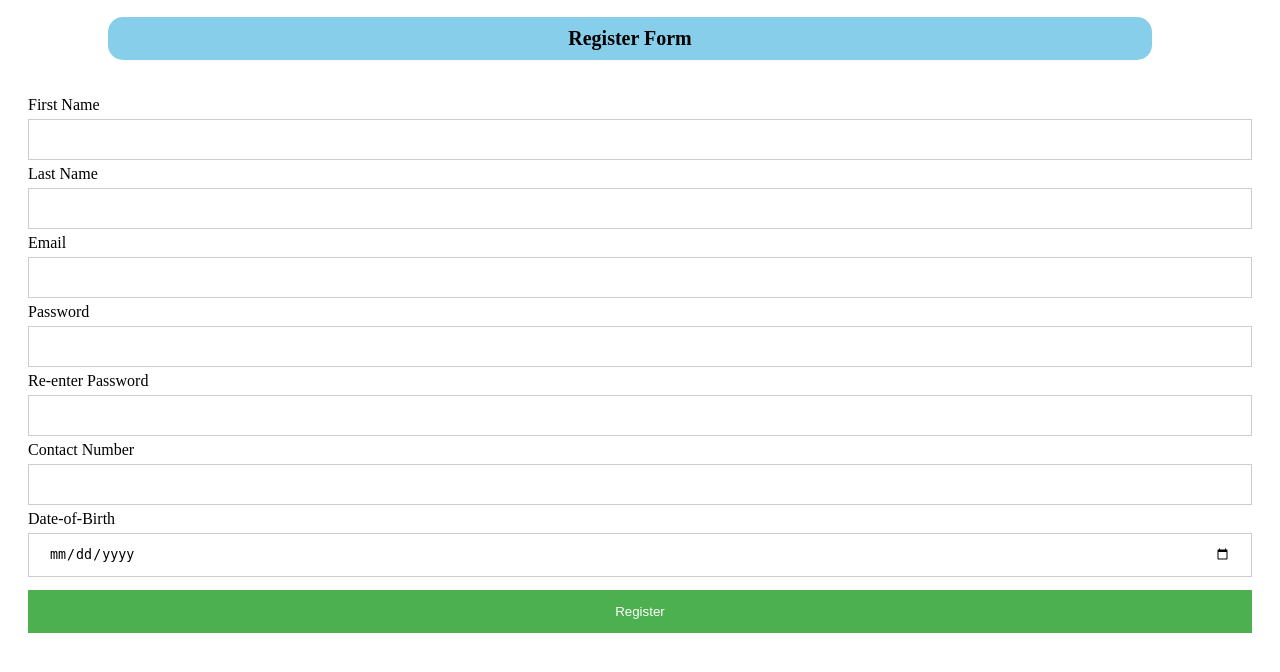
After one commit to AmbikaPuvvula/Django-TOT-, a Django app: page /register/ in a window 1280 px wide. The commit adds this page. Shown: the top 672 px of the page. Run offline with Django 3.2, Linux system fonts and the light colour scheme.

Commit message:
Yesterdays class added

```diff
--- a/Day1/Sample/Sample/urls.py
+++ b/Day1/Sample/Sample/urls.py
@@ -25,4 +25,7 @@ urlpatterns = [
     path('data/<str:name>/<int:num>/',views.data),
     path('table/<int:n>/',views.table),
     path('details/<str:name>/<int:n>/',views.details),
+    path('dcss/',views.samplecss),
+    path('login/',views.login),
+    path('register/',views.register),
 ]
--- /dev/null
+++ b/Day1/Sample/SampleApp/static/css/style.css
@@ -0,0 +1,33 @@
+h2 {
+  background-color: skyblue;
+  margin-left: 100px;
+  margin-right: 120px;
+  font-size: 20px;
+  padding: 10px;
+  border-radius: 15px;
+  text-align: center;
+}
+.container {
+  padding: 20px;
+}
+input[type="text"],
+input[type="password"],
+input[type="date"],
+input[type="email"],
+input[type="number"] {
+  width: 100%;
+  padding: 12px 20px;
+  margin: 5px 0;
+  display: inline-block;
+  border: 1px solid #ccc;
+  box-sizing: border-box;
+}
+button {
+  background-color: #4caf50;
+  color: white;
+  padding: 14px 20px;
+  margin: 8px 0;
+  border: none;
+  cursor: pointer;
+  width: 100%;
+}
--- a/Day1/Sample/SampleApp/templates/SApp/details.html
+++ b/Day1/Sample/SampleApp/templates/SApp/details.html
@@ -4,6 +4,6 @@
         <title>Details</title>
     </head>
     <body>
-        <h2>your names is: <span style="color: green;">{{na}}</span><span> Your number is: <span style="color: blue;">{{nu}}</span></h2>
+        <h2>your names is: <span style="color: rgb(156, 13, 68);">{{na}}</span><span> Your number is: <span style="color: blue;">{{nu}}</span></h2>
     </body>
 </html>
--- /dev/null
+++ b/Day1/Sample/SampleApp/templates/SApp/register.html
@@ -0,0 +1,31 @@
+{% load static %}
+<!DOCTYPE html>
+<html>
+    <head>
+        <title>Register</title>
+        <link rel="stylesheet" type="text/css" href="{% static 'css/style.css' %}">
+    </head>
+    <body>
+        <h2>Register Form</h2>
+        <form action="" method="">
+            <div class="container">
+                <label>First Name</label>
+                <input type="text" name="fname" required>
+                <label>Last Name</label>
+                <input type="text" name="lname" required>
+                <label>Email</label>
+                <input type="email" name="email" required>
+                <label>Password</label>
+                <input type="password" name="pswd" required>
+                <label>Re-enter Password</label>
+                <input type="password" name="rpswd" required>
+                <label>Contact Number</label>
+                <input type="number" name="num" required>
+                <label>Date-of-Birth</label>
+                <input type="date" name="dob" required>
+                <button type="submit">Register</button>
+            </div>
+
+        </form>
+    </body>
+</html>
--- a/Day1/Sample/SampleApp/views.py
+++ b/Day1/Sample/SampleApp/views.py
@@ -23,3 +23,12 @@ def table(h,n):
 def details(request,name,n):
     #print(name,n)
     return render(request,'SApp/details.html',{'na':name,'nu':n})
+
+def samplecss(request):
+    return render(request,'SApp/samplecss.html')
+
+def login(request):
+    return render(request,'SApp/login.html')
+
+def register(request):
+    return render(request,'SApp/register.html')
```
Also changed, not shown: Day1/Sample/SampleApp/static/css/sample.css (added, +9 -0 lines), Day1/Sample/SampleApp/templates/SApp/login.html (added, +42 -0 lines), Day1/Sample/SampleApp/templates/SApp/samplecss.html (added, +27 -0 lines), notes.md (+28 -0 lines).
